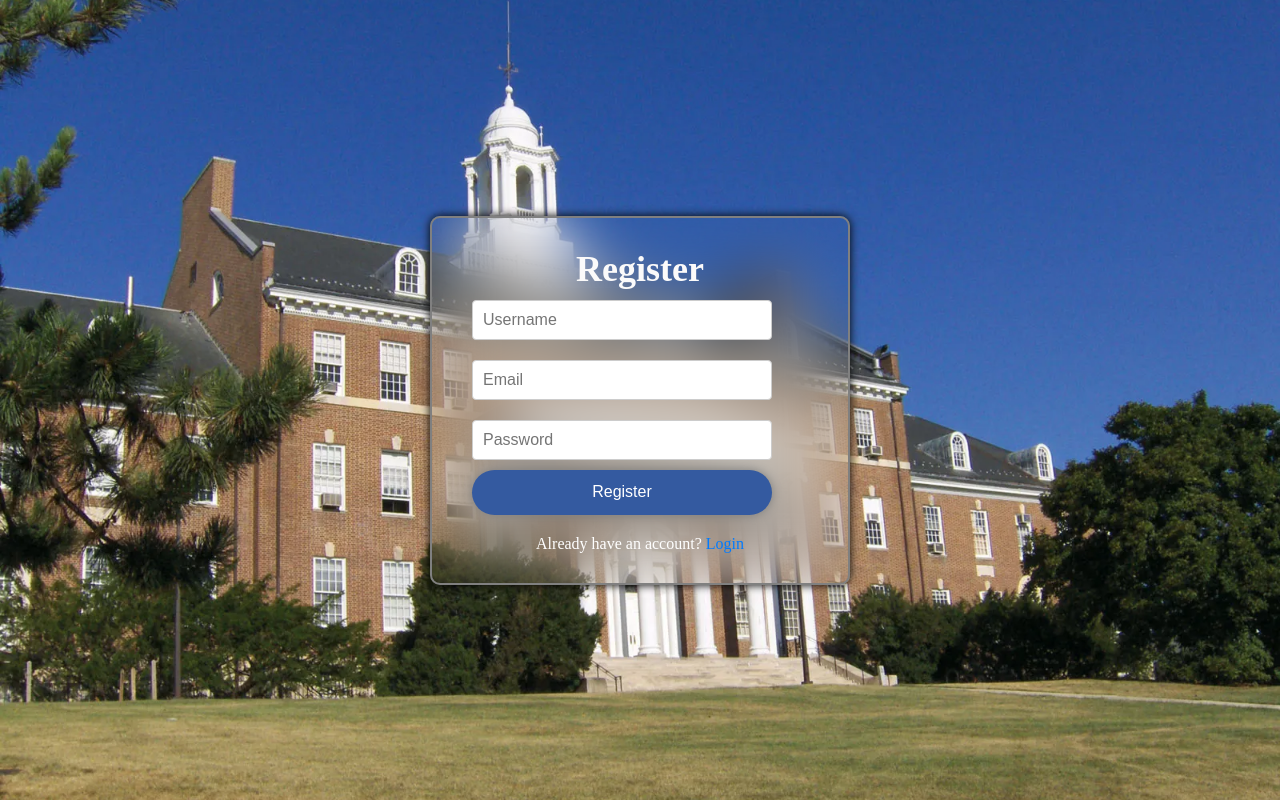
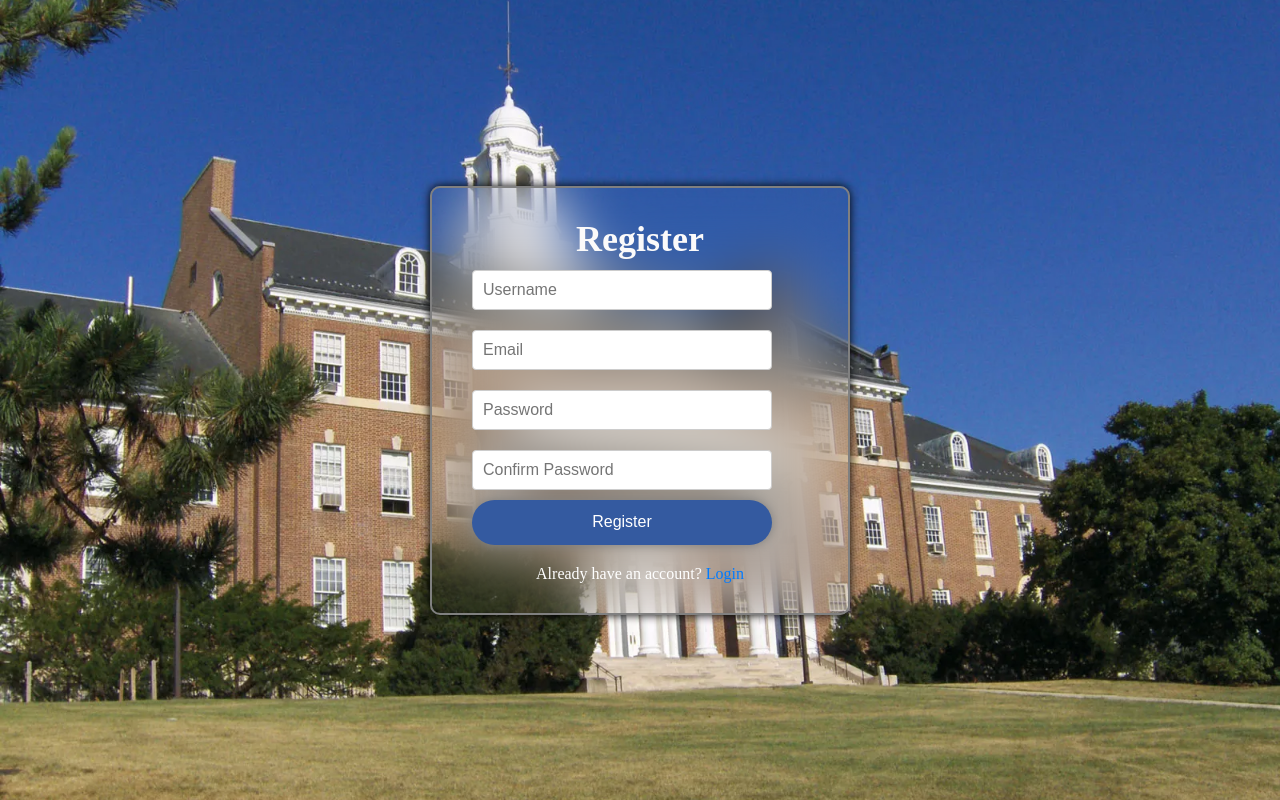
Before and after one commit to ChelseaOkoroji/CMSC441Proj, a React (Create React App) app in the folder ReactFrontend/: page /register in a window 1280 px wide. Built offline with nearby package versions, Linux system fonts and the light colour scheme; a web font is replaced by a local one.

Commit message:
Adding confirm password

```diff
--- a/ReactFrontend/src/Components/RegisterForm/Register.jsx
+++ b/ReactFrontend/src/Components/RegisterForm/Register.jsx
@@ -9,6 +9,7 @@ const Register = () => {
   const [userID, setUserID] = useState('');
   const [email, setEmail] = useState('');
   const [password, setPassword] = useState('');
+  const [confirmPassword, setConfirmPassword] = useState('');
   const [error, setError] = useState('');
   const navigate = useNavigate();
 
@@ -81,6 +82,14 @@ const Register = () => {
         value={password}
         onChange={(e) => setPassword(e.target.value)}
       />
+      <input
+        type="password"
+        placeholder="Confirm Password"
+        value={confirmPassword}
+        onChange={(e) => setConfirmPassword(e.target.value)}
+      />
+
+
       <button onClick={handleRegister}>Register</button>
       <div className="login-link">
         <p>Already have an account? <Link to="/">Login</Link></p>
```
